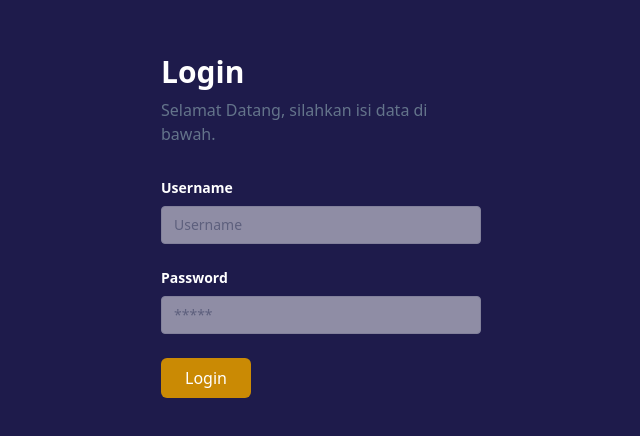
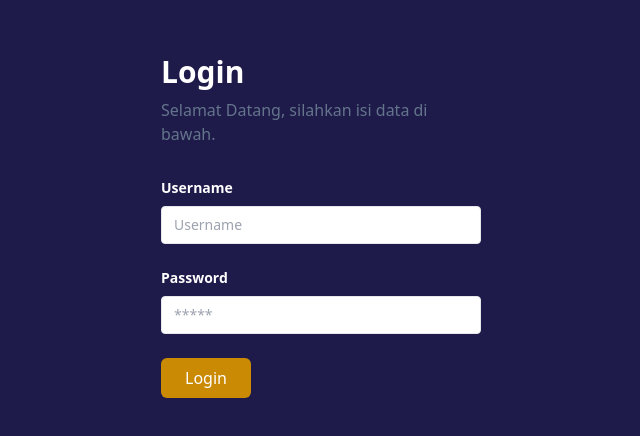
Before and after one commit to Firlans/project_work-SMK_N_8_TANGSEL, a React (Vite) app: page /login in a window 1280 px wide. Shown: the part 174-610 px from the top of the page, without its empty margins (319-959 px from the left). Built offline with nearby package versions, Linux system fonts and the light colour scheme.

Commit message:
enhance InputForm and Input components to support value and onChange props

```diff
--- a/src/Components/Elements/Input/Index.jsx
+++ b/src/Components/Elements/Input/Index.jsx
@@ -1,12 +1,17 @@
 import Input from "./Input";
 import Label from "./Label";
 
-const InputForm = (props) => {
-  const { label, name, type, placeholder } = props;
+const InputForm = ({ label, name, type, placeholder, value, onChange }) => {
   return (
     <div className="mb-6">
       <Label htmlFor={name}>{label}</Label>
-      <Input name={name} type={type} placeholder={placeholder} />
+      <Input
+        name={name}
+        type={type}
+        placeholder={placeholder}
+        value={value}
+        onChange={onChange}
+      />
     </div>
   );
 };
--- a/src/Components/Elements/Input/Input.jsx
+++ b/src/Components/Elements/Input/Input.jsx
@@ -1,12 +1,13 @@
-const Input = (props) => {
-  const { type, placeholder, name } = props;
+const Input = ({ type, placeholder, name, value, onChange }) => {
   return (
     <input
       type={type}
-      className="text-sm border rounded w-full py-2 px-3 text-slate-700 placehorder: opacity-50"
+      className="text-sm border rounded w-full py-2 px-3 text-slate-700 placeholder-opacity-50"
       placeholder={placeholder}
       name={name}
       id={name}
+      value={value}
+      onChange={onChange}
     />
   );
 };
```
